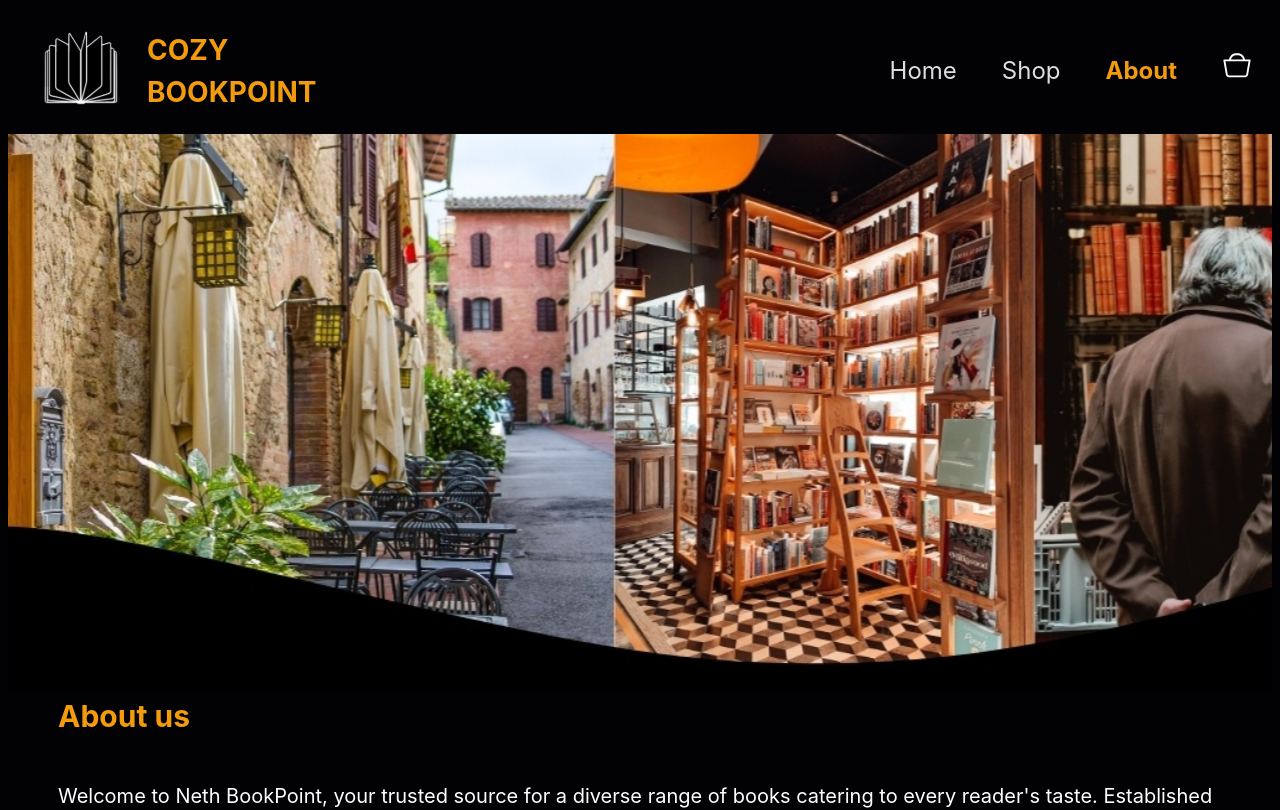
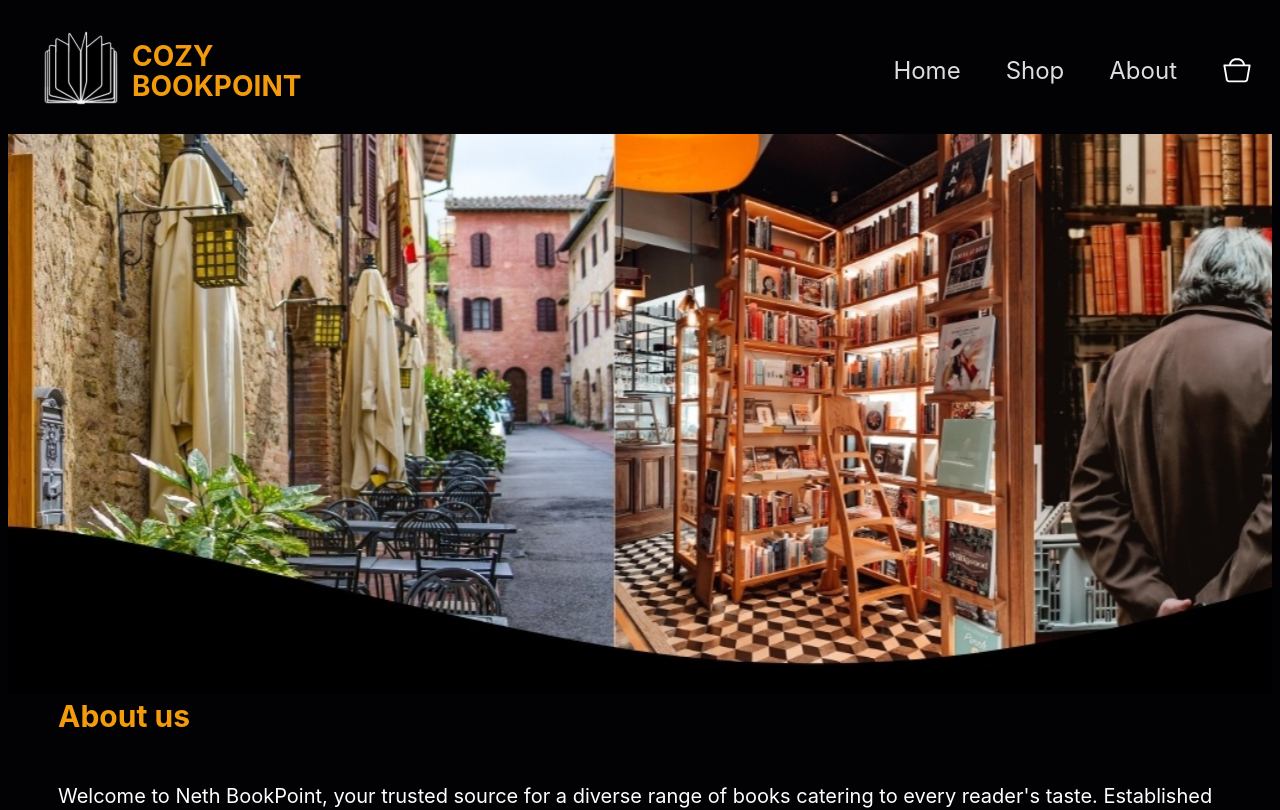
Before and after one commit to denysmerts/set09103, a React (Vite) app in the folder frontend/frontend-bookshop/: page /about in a window 1280 px wide. Shown: the top 810 px of the page. Built offline with nearby package versions, Linux system fonts and the light colour scheme.

Commit message:
updated navbar styling

```diff
--- a/frontend/frontend-bookshop/src/components/Navbar/Navbar.scss
+++ b/frontend/frontend-bookshop/src/components/Navbar/Navbar.scss
@@ -3,7 +3,6 @@
   align-items: center;
   justify-content: space-between;
   padding: 20px 20px;
-
   background-color: #020104;
 
   &_intro {
@@ -12,7 +11,8 @@
   }
 
   &_logo {
-    margin-right: 15px;
+    margin-right: 0px;
+    cursor: pointer;
   }
 
   &_title {
@@ -20,6 +20,7 @@
     color: #f29c0d;
     font-size: 28px;
     font-weight: bold;
+    line-height: 30px;
   }
 
   &_links {
@@ -27,17 +28,15 @@
     font-size: 24px;
     display: flex;
     align-items: center;
-    text-decoration: none;
+    justify-content: center;
     text-decoration: none;
   }
 }
 
 .navbar_links a {
-  text-decoration: none; // Removes default underline
-  color: inherit; // Allows link to take color from parent
+  display: flex;
+  align-items: center;
+  justify-content: center;
+  text-decoration: none;
+  color: inherit;
 }
-
-.navbar_links a.active-link {
-  color: #f29c0d; // Yellow color for the active link
-  font-weight: bold; // Bold for active link
-}
--- a/frontend/frontend-bookshop/src/components/Navbar/Navbar.tsx
+++ b/frontend/frontend-bookshop/src/components/Navbar/Navbar.tsx
@@ -7,9 +7,9 @@ export const Navbar = () => {
   return (
     <div className="navbar">
       <div className="navbar_intro">
-        <div className="navbar_logo">
+        <NavLink to="/" className="navbar_logo">
           <SVG />
-        </div>
+        </NavLink>
         <div className="navbar_title">
           Cozy <br /> Bookpoint
         </div>
```
